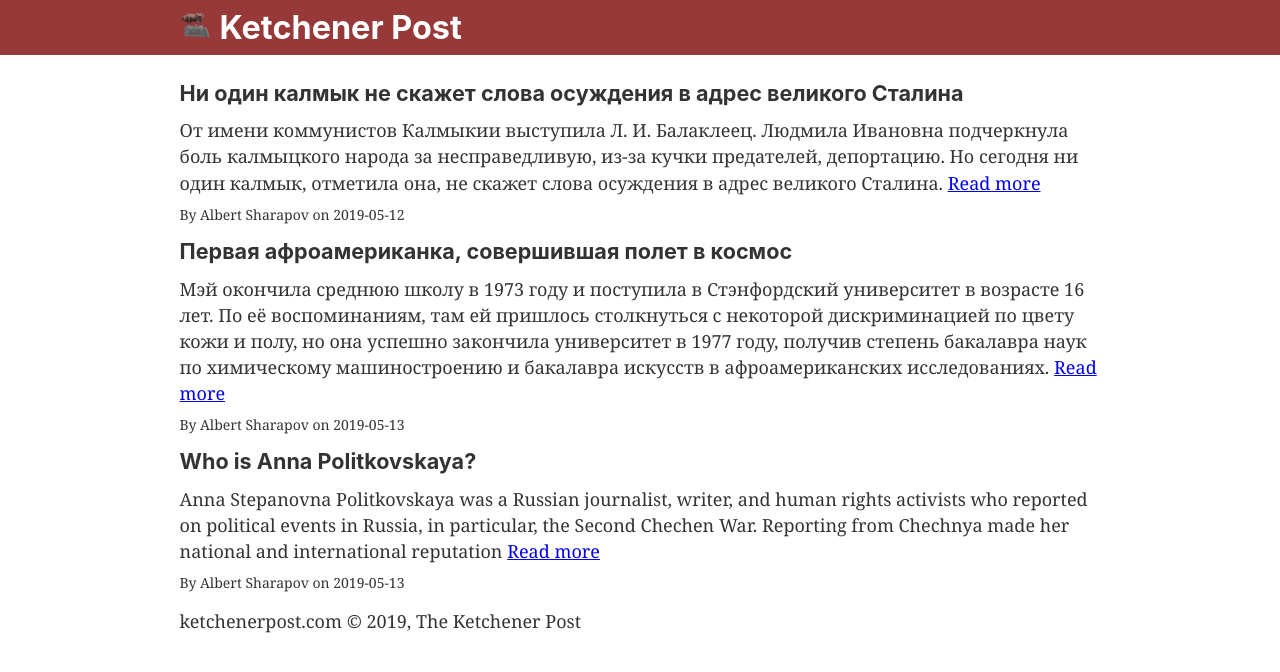
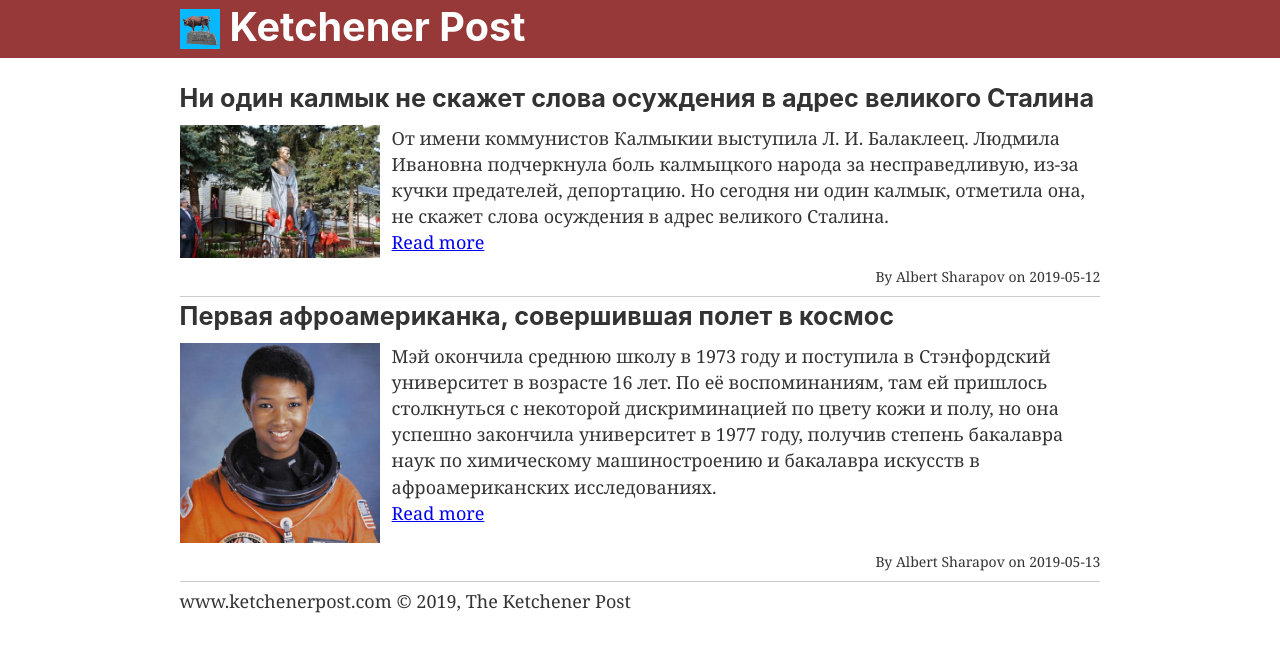
Before and after one commit to AlSharp/ketchenerpost, a Gatsby site: page / in a window 1280 px wide. Built offline with nearby package versions, Linux system fonts and the light colour scheme; Gatsby itself is replaced by a stand-in of ours.

Commit message:
add images on front page

```diff
--- a/gatsby-config.js
+++ b/gatsby-config.js
@@ -33,7 +33,7 @@ module.exports = {
         background_color: `#663399`,
         theme_color: `#663399`,
         display: `minimal-ui`,
-        icon: `src/images/ketchener-icon.png`, // This path is relative to the root of the site.
+        icon: `src/images/ketchener-icon-blue.png`, // This path is relative to the root of the site.
       },
     },
     `gatsby-plugin-catch-links`,
--- a/src/components/header.js
+++ b/src/components/header.js
@@ -12,13 +12,14 @@ const Header = ({ siteTitle }) => (
   >
     <div
       style={{
+        display: 'flex',
         margin: `0 auto`,
         maxWidth: 960,
         padding: `0.5rem 1.0875rem`
       }}
     >
-      <h1 style={{ margin: 0, fontSize: '1.8rem' }}>
-        <Image />
+      <Image />
+      <h1 style={{ margin: 0, fontSize: '2.2rem', lineHeight: '2.1rem' }}>
         <Link
           to="/"
           style={{
--- a/src/components/image.js
+++ b/src/components/image.js
@@ -17,9 +17,9 @@ const Image = () => (
   <StaticQuery
     query={graphql`
       query {
-        placeholderImage: file(relativePath: { eq: "ketchener-icon.png" }) {
+        placeholderImage: file(relativePath: { eq: "ketchener-icon-blue.png" }) {
           childImageSharp {
-            fixed(width: 30, height: 30) {
+            fixed(width: 40, height: 40) {
               ...GatsbyImageSharpFixed
             }
           }
--- a/src/components/latestArticles.js
+++ b/src/components/latestArticles.js
@@ -6,16 +6,30 @@ const _latestArticles = props => {
   return (
     <div className={props.className}>
       {
-        props.data.allMarkdownRemark.edges.map(article => {
+        props.articles.map(article => {
           const {
             id,
-            frontmatter: {title, date, author, description, path}
+            frontmatter: {
+              title, date, author, description, path,
+              img: {
+                publicURL,
+                childImageSharp: {sizes: {srcSet}}
+              }
+            }
           } = article.node;
           return (
-            <div key={id} className="latest-article">
+            <div key={id} className="top-article">
               <h3>{title}</h3>
               <div>
-                {description} <Link to={path}>Read more</Link>
+                <div>
+                  <img src={publicURL} />
+                </div>
+                <div>
+                  <div>
+                    {description}
+                  </div>
+                  <Link to={path}>Read more</Link>
+                </div>
               </div>
               <p>By {author} on {date}</p>
             </div>
@@ -27,20 +41,46 @@ const _latestArticles = props => {
 };
 
 const latestArticles = styled(_latestArticles)`
-  & > .latest-article {
-
+  @media (min-width: 980px) {
+    & > .top-article {
+      border-bottom: 1px solid #ccc;
+      margin-bottom: 6px;
     };
-  & > .latest-article > h3 {
-    font-size: 1.2rem;
+    & > .top-article > h3 {
+      font-size: 1.4rem;
       margin-bottom: 12px;
     };
-  & > .latest-article > div {
+    & > .top-article > div {
+      display: flex;
+    }
+    & > .top-article > div > div:first-child > img {
+      max-height: 200px;
+      max-width: 200px;
+      width: auto;
+      height: auto;
+      margin: 0
+    };
+    & > .top-article > div > div:last-child {
+      margin-left: 12px;
+    }
+    & > .top-article > p {
+      font-size: 14px;
+      margin-bottom: 6px;
+      text-align: right;
+    }
+  };
+  @media (max-width: 979px) {
+    & > .top-article {
+      border-bottom: 1px solid #ccc;
       margin-bottom: 6px;
     };
-  & > .latest-article > p {
+    & > .top-article > p {
       font-size: 14px;
-    margin-bottom: 12px;
+      margin: 6px 0;
+      text-align: right;
     }
+  }
+
 `;
 
 export default latestArticles;
--- a/src/components/layout.js
+++ b/src/components/layout.js
@@ -36,7 +36,7 @@ const Layout = ({ children }) => (
         >
           <main>{children}</main>
           <footer>
-            ketchenerpost.com © {new Date().getFullYear()},
+            www.ketchenerpost.com © {new Date().getFullYear()},
             {` `}
             The Ketchener Post
           </footer>
--- a/src/pages/articles/2019-05-12-balakleec-kprf-stalin-bust-opening/index.md
+++ b/src/pages/articles/2019-05-12-balakleec-kprf-stalin-bust-opening/index.md
@@ -3,6 +3,7 @@ path: "/articles/balakleec-kprf-stalin-bust-opening"
 date: "2019-05-12"
 title: "Ни один калмык не скажет слова осуждения в адрес великого Сталина"
 description: "От имени коммунистов Калмыкии выступила Л. И. Балаклеец. Людмила Ивановна подчеркнула боль калмыцкого народа за несправедливую, из-за кучки предателей, депортацию. Но сегодня ни один калмык, отметила она, не скажет слова осуждения в адрес великого Сталина."
+img: "./de2f42_dsc_0030.jpg"
 author: "Albert Sharapov"
 ---
 
--- a/src/pages/articles/2019-05-13-mae-jemison/index.md
+++ b/src/pages/articles/2019-05-13-mae-jemison/index.md
@@ -3,6 +3,7 @@ path: "/articles/mae-jemison"
 date: "2019-05-13"
 title: "Первая афроамериканка, совершившая полет в космос"
 description: "Мэй окончила среднюю школу в 1973 году и поступила в Стэнфордский университет в возрасте 16 лет. По её воспоминаниям, там ей пришлось столкнуться с некоторой дискриминацией по цвету кожи и полу, но она успешно закончила университет в 1977 году, получив степень бакалавра наук по химическому машиностроению и бакалавра искусств в афроамериканских исследованиях."
+img: "./mae-jemison.jpg"
 author: "Albert Sharapov"
 ---
 
--- a/src/pages/articles/2019-05-13-who-is-anna-politkovskaya.md/index.md
+++ /dev/null
@@ -1,9 +0,0 @@
----
-path: "/articles/who-is-anna-polikovskaya"
-date: "2019-05-13"
-title: "Who is Anna Politkovskaya?"
-description: "Anna Stepanovna Politkovskaya was a Russian journalist, writer, and human rights activists who reported on political events in Russia, in particular, the Second Chechen War. Reporting from Chechnya made her national and international reputation"
-author: "Albert Sharapov"
----
-
-<iframe width="560" height="315" src="https://www.youtube.com/embed/rVz1eywhImg" frameborder="0" allow="accelerometer; autoplay; encrypted-media; gyroscope; picture-in-picture" allowfullscreen></iframe>
--- a/src/pages/index.js
+++ b/src/pages/index.js
@@ -9,7 +9,7 @@ import LatestArticles from '../components/latestArticles';
 const IndexPage = props => (
   <Layout>
     <SEO title="Home" keywords={[`gatsby`, `application`, `react`]} />
-    <LatestArticles data={props.data} />
+    <LatestArticles articles={props.data.allMarkdownRemark.edges} />
   </Layout>
 )
 
@@ -24,6 +24,14 @@ export const pageQuery = graphql`
             title
             author
             description
+            img {
+              publicURL
+              childImageSharp {
+                sizes(maxWidth: 1240) {
+                  srcSet
+                }
+              }
+            }
           }
           id
         }
```
Also changed, not shown: src/images/ketchener-icon-blue.png (added). Lines whose indentation alone changed are shown as unchanged.
